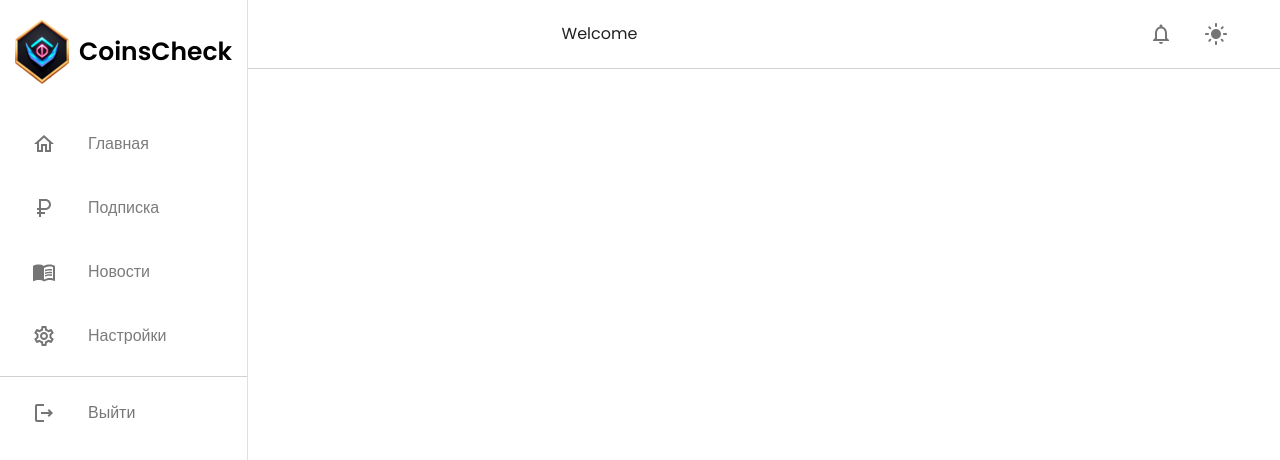
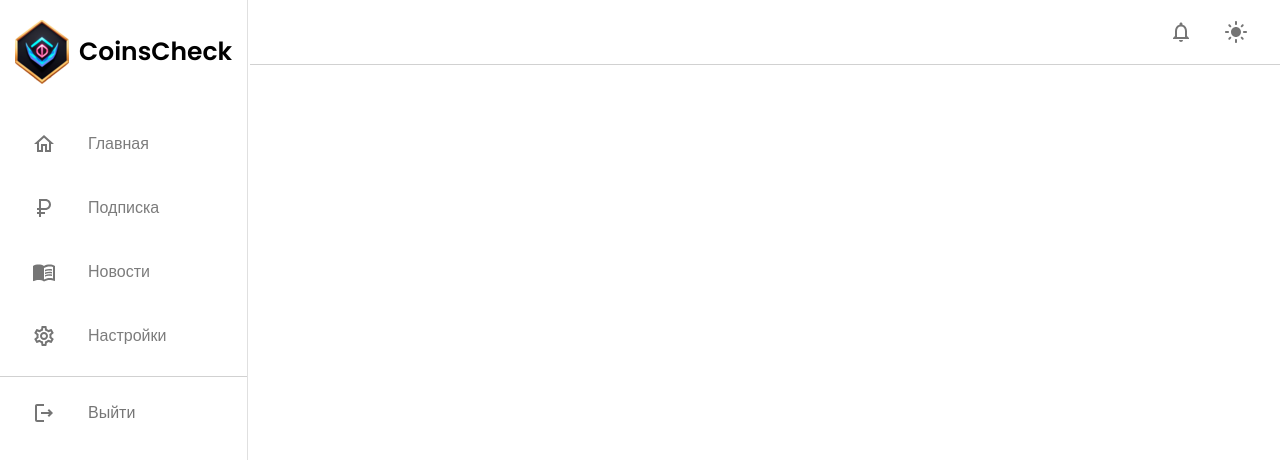
Before and after one commit to KarmaIIIe4ek/CC, a React (Create React App) app in the folder frontend/: page / in a window 1280 px wide. Shown: the top 460 px of the page. Built offline with nearby package versions, Linux system fonts and the light colour scheme.

Commit message:
add changed top-bar

```diff
--- a/frontend/src/App.tsx
+++ b/frontend/src/App.tsx
@@ -19,9 +19,9 @@ function App() {
         <ColorModeContext.Provider value={colorMode}>
             <ThemeProvider theme={theme}>
                 <CssBaseline/>
-                <LayoutComponent>
                     <div className="App">
                     <Routes>
+                        <Route element={<LayoutComponent/ >}>
                             <Route path="/" element={<Home />}/>
 
                             <Route path="user/login" element={<AuthRootComponent />}/>
@@ -36,11 +36,11 @@ function App() {
                             <Route element={<PrivateRouteAdminAuth />}>
                                 <Route path="admin/lk" element={<AdminPage />}/>
                             </Route>
+                        </Route>
+
 
                         </Routes>
                     </div>
-                </LayoutComponent>
-
             </ThemeProvider>
 
         </ColorModeContext.Provider>
--- a/frontend/src/common/types/layout/index.ts
+++ b/frontend/src/common/types/layout/index.ts
@@ -1,5 +1 @@
 import { ReactNode } from "react";
-
-export interface ILayout {
-    children: ReactNode
-}
--- a/frontend/src/components/layout/index.tsx
+++ b/frontend/src/components/layout/index.tsx
@@ -1,31 +1,30 @@
 import React, { useState } from "react";
-import { ILayout } from "../../common/types/layout";
 import TopBarComponent from "../top-bar";
-import { useLocation } from "react-router-dom";
+import { Outlet, useLocation } from "react-router-dom";
 import { useMediaQuery } from "@mui/material";
 import { Box } from "@mui/system";
 import SideBarComponent from "../sidebar";
 import { useStyles } from "./styles";
 
-const LayoutComponent = ({children} : ILayout) => {
+const LayoutComponent = () => {
     const [sideBarIsOpen, setSideBarIsOpen] = useState(true)
-    const isNonMobile = useMediaQuery('(min-width:600px)')
+    const isNonMobile = useMediaQuery('(min-width:760px)')
     const location = useLocation()
     const classes = useStyles()
     return (
         location.pathname === '/user/login' || location.pathname === '/user/register' ? (
-            <>{children}</>
+            <><Outlet /></>
         ) : (
-            <Box display={isNonMobile ? 'flex' : 'block'} width='100%' height='100%'>
+            <Box display={isNonMobile ? 'flex' : 'block'} justifyContent='space-between' width='100%' height='100%'>
                 <SideBarComponent
                     isNonMobile={isNonMobile}
-                    drowerWidth='250'
+                    drowerWidth='250px'
                     sideBarIsOpen={sideBarIsOpen}
                     setSideBarIsOpen={setSideBarIsOpen}
                 />
                 <Box className={classes.mainSection} >
                     <TopBarComponent setSideBarIsOpen={setSideBarIsOpen} sideBarIsOpen={sideBarIsOpen} isNonMobile={isNonMobile}/>
-                    {children}
+                    <Outlet />
                 </Box>
             </Box>
         )
--- a/frontend/src/components/layout/styles.ts
+++ b/frontend/src/components/layout/styles.ts
@@ -8,7 +8,7 @@ export const useStyles = makeStyles({
     },
     mainSection: {
         display: 'flex',
-        width:'100%',
+        width: `${`calc(100% - 250px)`}`,
         flexDirection: 'column',
         justifyContent: 'center',
     },
--- a/frontend/src/components/sidebar/styles.ts
+++ b/frontend/src/components/sidebar/styles.ts
@@ -25,13 +25,13 @@ export const useStyles = makeStyles((theme: Theme) => {
         navItem: {
             '&:hover':{
                 backgroundColor: '#1900D5 !important',
-                color: "#FFFFFF",
+                color: "#FFFFFF !important",
                 borderRadius: '4px',
                 '& .MuiSvgIcon-root': {
                     color: `${colors.white.DEFAULT}`,
                 },
-            }
-        }
+            },
+        },
 
     })
 })
--- a/frontend/src/components/top-bar/index.tsx
+++ b/frontend/src/components/top-bar/index.tsx
@@ -1,4 +1,4 @@
-import { Box, Grid, IconButton, useTheme } from "@mui/material";
+import { AppBar, Box, Grid, IconButton, Toolbar, Typography, useTheme } from "@mui/material";
 import React, { useContext } from "react";
 import { useAppSelector } from "../../utils/hook";
 import LightModeIcon from '@mui/icons-material/LightMode';
@@ -8,6 +8,7 @@ import NotificationsNoneIcon from '@mui/icons-material/NotificationsNone';
 import { ColorModeContext, tokens } from "../../theme";
 import { useStyles } from "./styles";
 import { MenuOutlined } from "@mui/icons-material";
+import FlexBetween from "../flex-between";
 
 const TopBarComponent = (props: any) => {
     const { setSideBarIsOpen, sideBarIsOpen, isNonMobile } = props
@@ -17,14 +18,31 @@ const TopBarComponent = (props: any) => {
     const colorMode = useContext(ColorModeContext)
     const classes = useStyles()
     return (
-        <>
-            <Box className={classes.root}>
-                <MenuOutlined
+        <AppBar className={classes.root} position='static'>
+            <Toolbar className={classes.toolbar}>
+            <Grid
+                    container
+                    justifyContent="space-between"
+                    alignItems="center"
+                >
+                    <Grid item sm={3} lg={3}>
+                        <FlexBetween>
+                            {!sideBarIsOpen ? <MenuOutlined
                             className={classes.menuIcon}
-                onClick={() => setSideBarIsOpen(!sideBarIsOpen)}/>
-                <Grid>Welcome  {user ? `${user.email}` : ''}</Grid>
-                <Box display='flex'>
-                    <Grid className={classes.icons}>
+                            onClick={() => setSideBarIsOpen(!sideBarIsOpen)}/> : <></>}
+                            <Typography>
+                                {user ? `${user.email}` : ''}
+                            </Typography>
+                        </FlexBetween>
+                    </Grid>
+                    {isNonMobile && (
+                        <Grid
+                            display="flex"
+                            justifyContent="flex-end"
+                            item
+                            sm={9}
+                            lg={9}
+                        >
                             <IconButton className={classes.notificationIcon}>
                                 <NotificationsNoneIcon/>
                             </IconButton>
@@ -32,9 +50,12 @@ const TopBarComponent = (props: any) => {
                                 {theme.palette.mode === 'dark' ? (<DarkModeIcon/>) : (<LightModeIcon/>)}
                             </IconButton>
                         </Grid>
-                </Box>
-            </Box>
-        </>
+                    )}
+                </Grid>
+
+            </Toolbar>
+        </AppBar>
+
     )
 }
 
--- a/frontend/src/components/top-bar/styles.ts
+++ b/frontend/src/components/top-bar/styles.ts
@@ -6,13 +6,13 @@ export const useStyles = makeStyles((theme: Theme) => {
     const colors = tokens(theme.palette.mode)
     return {
         root: {
-            display: 'flex',
-            justifyContent: 'space-between',
-            alignItems: 'center',
-            padding: '14px 24px',
-            backgroundColor: colors.primary.DEFAULT,
-            maxHeight: '95px',
+            background: `${colors.primary.DEFAULT} !important`,
             borderBottom: `1px solid ${colors.borderColor}`,
+            boxShadow: 'none !important',
+        },
+        toolbar: {
+            justifyContent: 'spase-between',
+            padding: '10px 25px',
         },
         icons: {
             paddingRight: '20px',
```
Lines whose indentation alone changed are shown as unchanged.
